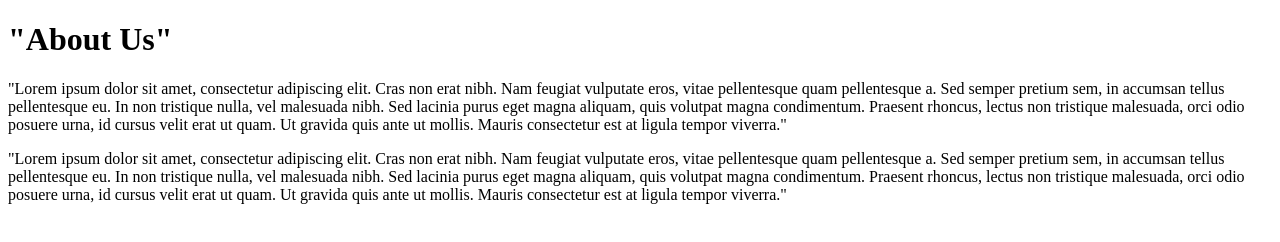
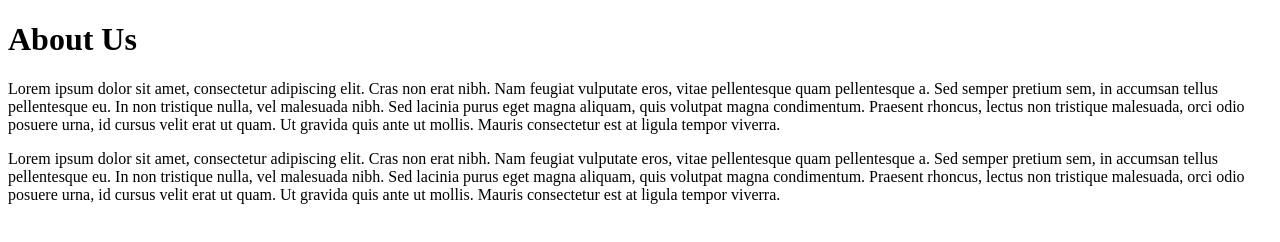
Before and after one commit to FPDPanda/Portfolio, a Gatsby site: page /aboutus in a window 1280 px wide. Built offline with nearby package versions, Linux system fonts and the light colour scheme; Gatsby itself is replaced by a stand-in of ours.

Commit message:
trying to fix a bug

```diff
--- a/src/pages/aboutus.js
+++ b/src/pages/aboutus.js
@@ -3,12 +3,12 @@ import React from "react"
 const AboutUs = () => {
     return (
         <div>
-            <h1>"About Us"</h1>
+            <h1>About Us</h1>
             <p>
-                "Lorem ipsum dolor sit amet, consectetur adipiscing elit. Cras non erat nibh. Nam feugiat vulputate eros, vitae pellentesque quam pellentesque a. Sed semper pretium sem, in accumsan tellus pellentesque eu. In non tristique nulla, vel malesuada nibh. Sed lacinia purus eget magna aliquam, quis volutpat magna condimentum. Praesent rhoncus, lectus non tristique malesuada, orci odio posuere urna, id cursus velit erat ut quam. Ut gravida quis ante ut mollis. Mauris consectetur est at ligula tempor viverra."
+                Lorem ipsum dolor sit amet, consectetur adipiscing elit. Cras non erat nibh. Nam feugiat vulputate eros, vitae pellentesque quam pellentesque a. Sed semper pretium sem, in accumsan tellus pellentesque eu. In non tristique nulla, vel malesuada nibh. Sed lacinia purus eget magna aliquam, quis volutpat magna condimentum. Praesent rhoncus, lectus non tristique malesuada, orci odio posuere urna, id cursus velit erat ut quam. Ut gravida quis ante ut mollis. Mauris consectetur est at ligula tempor viverra.
             </p>
             <p>
-                "Lorem ipsum dolor sit amet, consectetur adipiscing elit. Cras non erat nibh. Nam feugiat vulputate eros, vitae pellentesque quam pellentesque a. Sed semper pretium sem, in accumsan tellus pellentesque eu. In non tristique nulla, vel malesuada nibh. Sed lacinia purus eget magna aliquam, quis volutpat magna condimentum. Praesent rhoncus, lectus non tristique malesuada, orci odio posuere urna, id cursus velit erat ut quam. Ut gravida quis ante ut mollis. Mauris consectetur est at ligula tempor viverra."
+                Lorem ipsum dolor sit amet, consectetur adipiscing elit. Cras non erat nibh. Nam feugiat vulputate eros, vitae pellentesque quam pellentesque a. Sed semper pretium sem, in accumsan tellus pellentesque eu. In non tristique nulla, vel malesuada nibh. Sed lacinia purus eget magna aliquam, quis volutpat magna condimentum. Praesent rhoncus, lectus non tristique malesuada, orci odio posuere urna, id cursus velit erat ut quam. Ut gravida quis ante ut mollis. Mauris consectetur est at ligula tempor viverra.
             </p>
         </div>
     )
```
